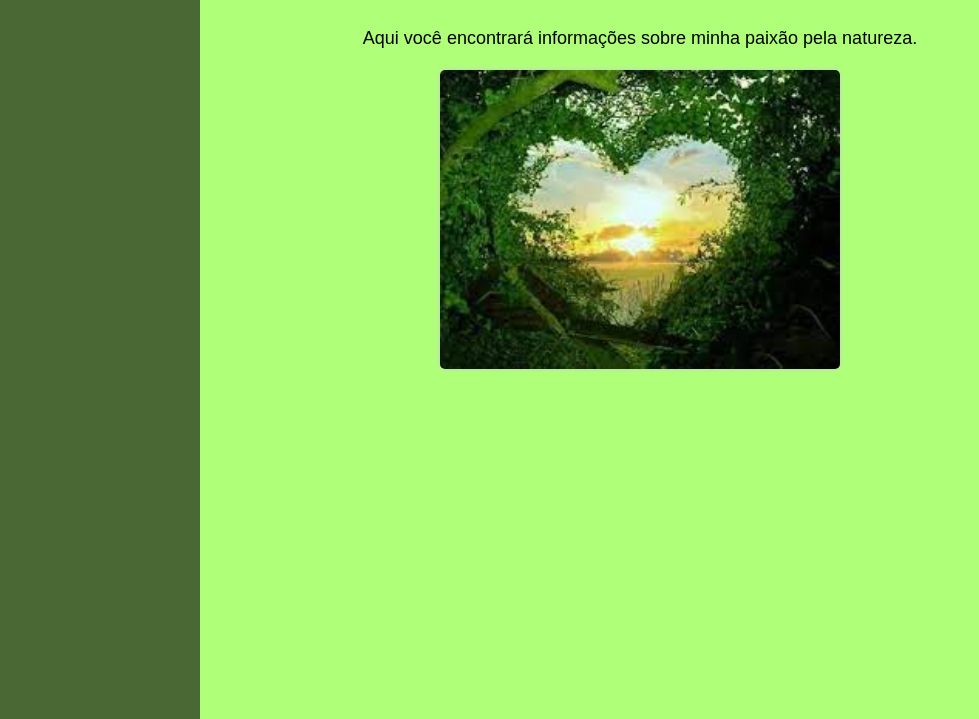
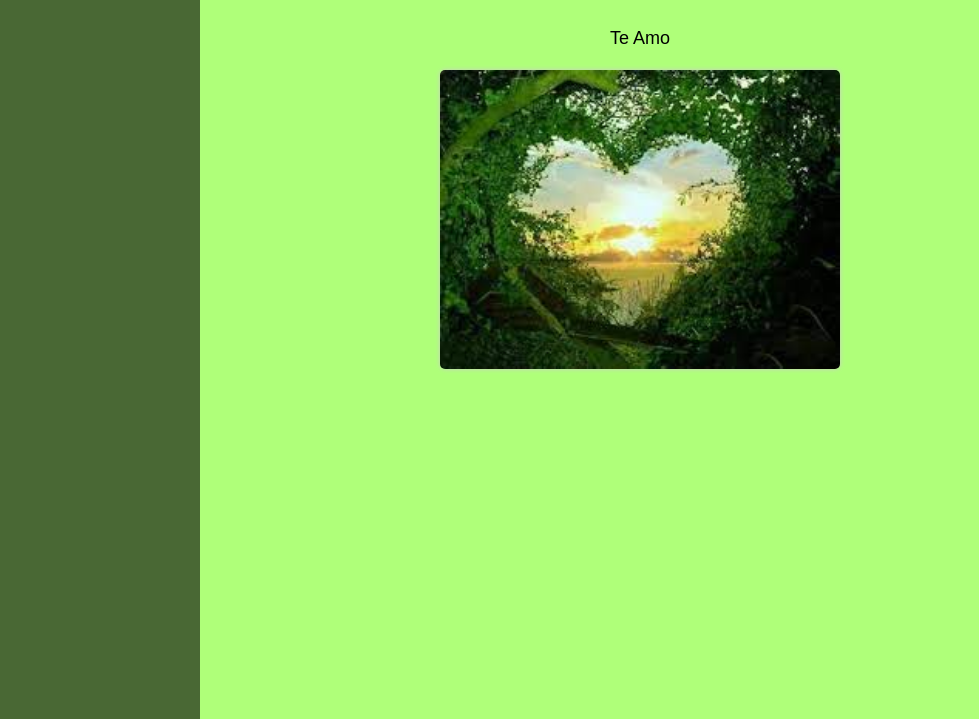
Before and after one commit to Pirate-dot-exe/TesteSite, a plain HTML site: page index.html in a window 1280 px wide. Shown: the part 81-800 px from the top of the page, without its empty margins (0-979 px from the left). Drawn offline with Linux system fonts and the light colour scheme.

Commit message:
Update index.html

```diff
--- a/index.html
+++ b/index.html
@@ -6,7 +6,7 @@
 </head>
 <body>
 	<h1>Oi!</h1>
-	<p>Aqui você encontrará informações sobre minha paixão pela natureza.</p>
+	<p>Te Amo</p>
 	<img src="img.jpg" alt="Minha imagem" width="400">
 
 </body>
```
